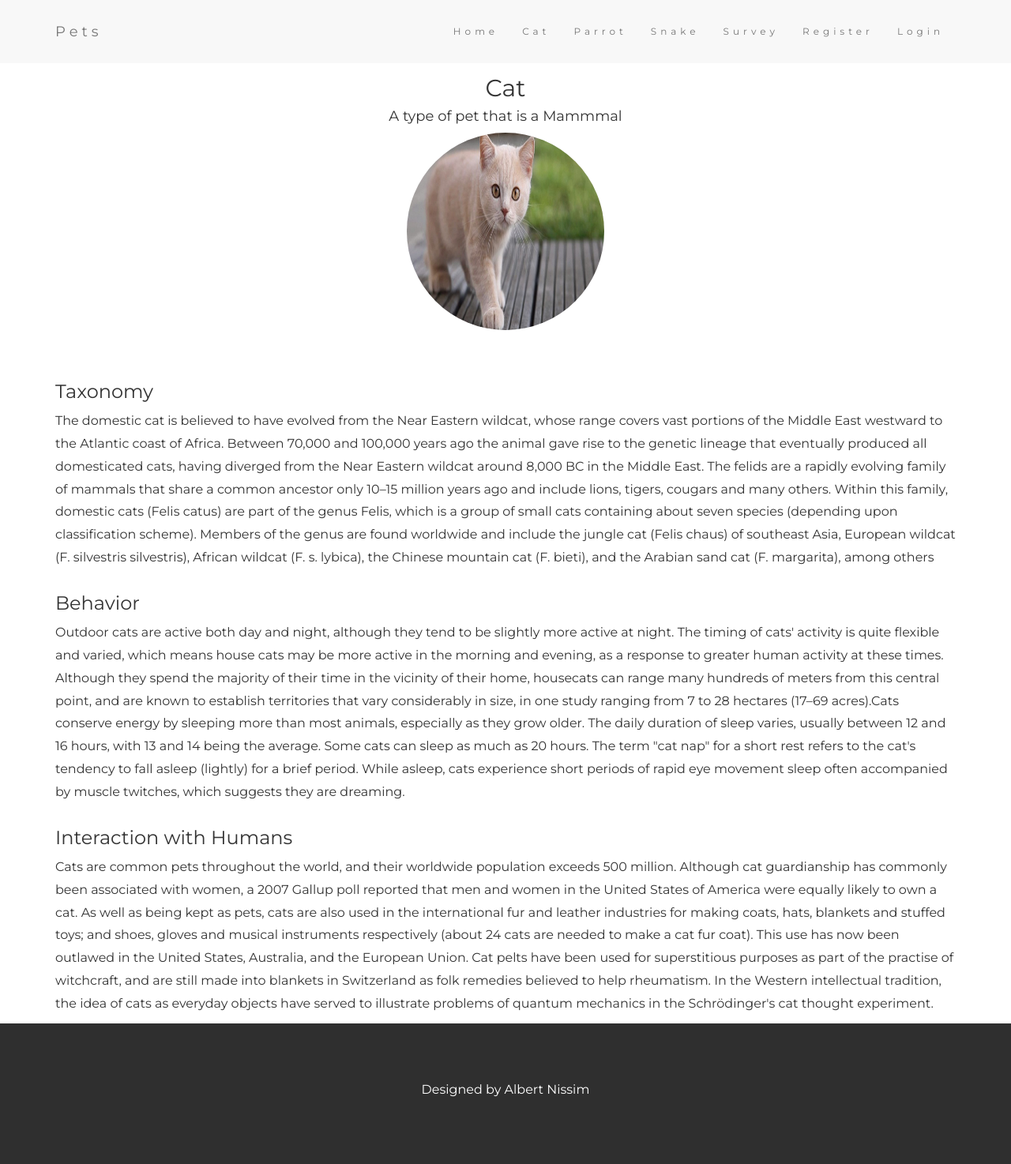
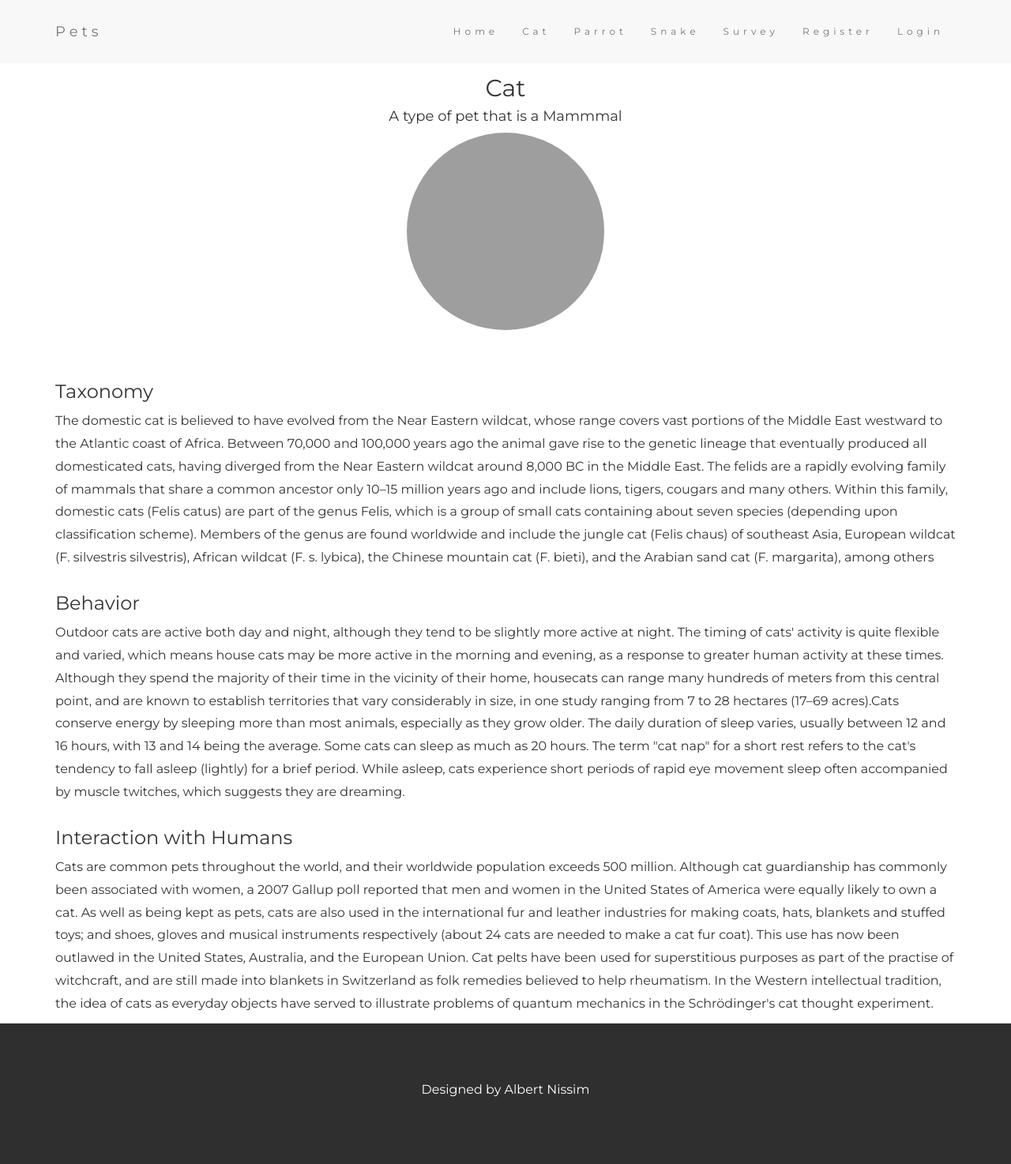
Before and after one commit to ocube09/CSC-174-Assignment-5, a PHP site: page /cat.php in a window 1280 px wide. Shown: the whole page at 79% size. Run offline with PHP 8.4, Linux system fonts and the light colour scheme; grey boxes are pictures that could not be loaded.

Commit message:
Update cat.php

```diff
--- a/assignment5/cat.php
+++ b/assignment5/cat.php
@@ -8,7 +8,7 @@
 
 <h1 class="centered" > Cat</h1>
 <h4 class="centered"> A type of pet that is a Mammmal</h4>
-<img src="images/cat.jpg" class="img-responsive img-circle margin centeredd" alt="Cat">
+<img src="images/kitten.jpg" class="img-responsive img-circle margin centeredd" alt="Cat">
 
 
 <div class="container">
```
